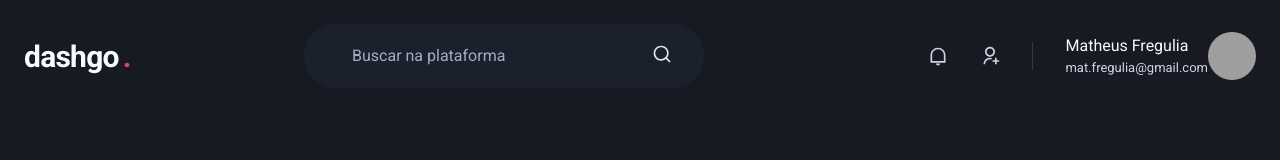
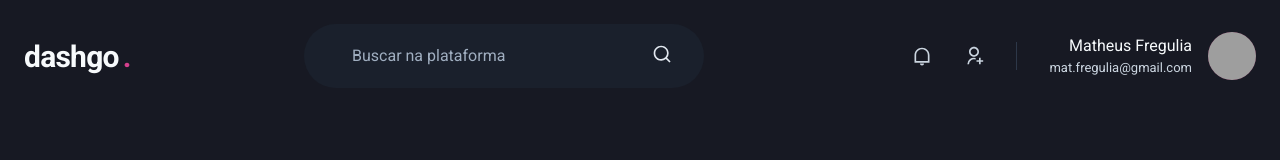
Before and after one commit to MatFregulia/Dashgo, a Next.js app: page /dashboard in a window 1280 px wide. Shown: the top 160 px of the page. Built offline with nearby package versions, Linux system fonts and the light colour scheme; grey boxes are pictures that could not be loaded.

Commit message:
Atribuindo um espaçamento no Box

```diff
--- a/src/components/Header.tsx
+++ b/src/components/Header.tsx
@@ -65,7 +65,7 @@ export function Header() {
                 </HStack>
 
                 <Flex align="center">
-                    <Box>
+                    <Box mr="4" textAlign="right">
                         <Text>Matheus Fregulia</Text>
                         <Text color="gray.300" fontSize="small">
                             mat.fregulia@gmail.com
```
